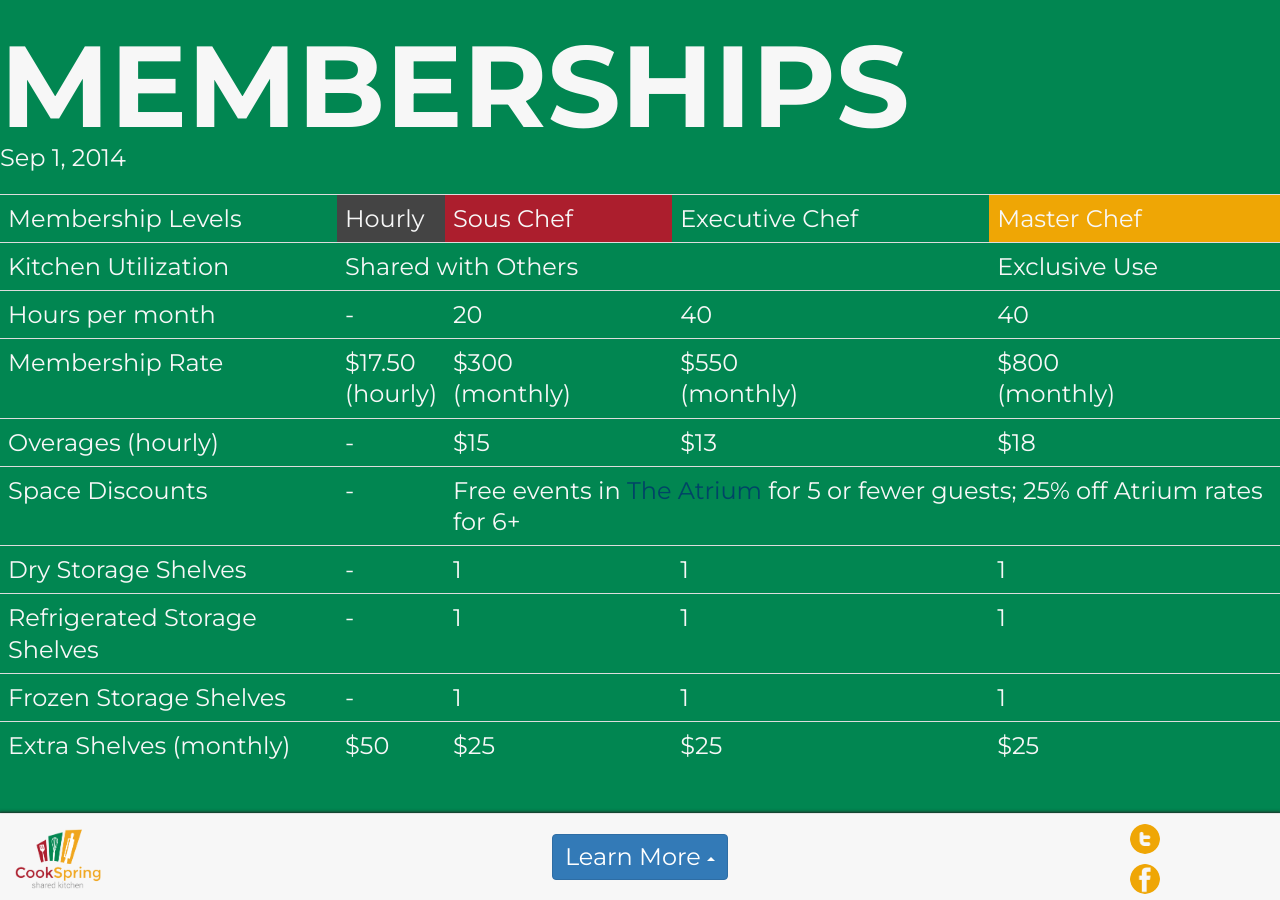
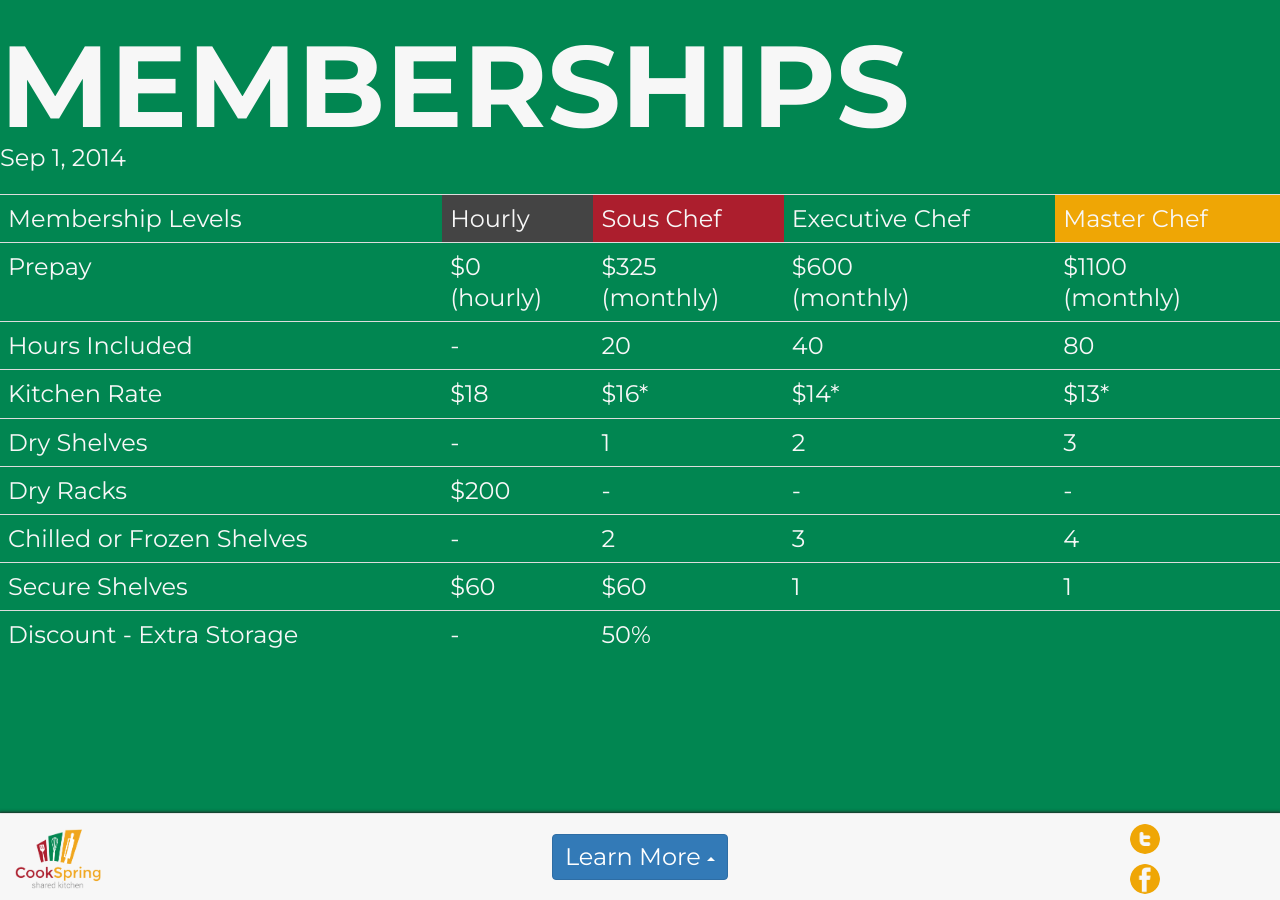
Before and after one commit to The-Summit/cookspring, a Jekyll site: the page built from _posts/2014-09-01-home.md, in a window 1280 px wide. Built offline with Jekyll 4.4.1, drawn with Linux system fonts in a browser that asks for light colours; nearby versions of some CDN libraries; some web fonts are replaced; our own code applies the rules of GitHub Pages for plain Markdown files; a script that is not in the unit is left out.

Commit message:
update pricing & verbiage

```diff
--- a/_posts/2014-09-01-home.md
+++ b/_posts/2014-09-01-home.md
@@ -12,64 +12,60 @@ front: true
 		<td class="bg-green">Executive Chef</td>
 		<td class="bg-yellow">Master Chef</td>
     </tr>
-    <tr>
-		<td>Kitchen Utilization</td>
-		<td colspan="3" class="smalltext">Shared with Others</td>
-		<td class="smalltext">Exclusive Use</td>
+    <tr class="money">
+		<td>Prepay</td>
+		<td>$0 <br /><span class="smalltext">(hourly)</span></td>
+		<td>$325 <br /><span class="smalltext">(monthly)</span></td>
+		<td>$600 <br /><span class="smalltext">(monthly)</span></td>
+		<td>$1100 <br /><span class="smalltext">(monthly)</span></td>
     </tr>
     <tr>
-		<td>Hours per month</td>
+		<td>Hours Included</td>
 		<td>-</td>
 		<td>20</td>
 		<td>40</td>
-		<td>40</td>
+		<td>80</td>
     </tr>
-    <tr class="money">
-		<td>Membership Rate</td>
-		<td>$17.50 <br /><span class="smalltext">(hourly)</span></td>
-		<td>$300 <br /><span class="smalltext">(monthly)</span></td>
-		<td>$550 <br /><span class="smalltext">(monthly)</span></td>
-		<td>$800 <br /><span class="smalltext">(monthly)</span></td>
+
+    <tr>
+		<td>Kitchen Rate</td>
+		<td>$18</td>
+		<td>$16*</td>
+		<td>$14*</td>
+		<td>$13*</td>
     </tr>
     <tr>
-		<td>Overages (hourly)</td>
+		<td>Dry Shelves</td>
 		<td>-</td>
-		<td>$15</td>
-		<td>$13</td>
-		<td>$18</td>
-    </tr>
-	<tr>
-		<td>Space Discounts</td>
-		<td>-</td>
-		<td colspan="3" class="smalltext">Free events in <a target="_blank" href="http://thesummitfw.com/property/#atrium">The Atrium</a> for 5 or fewer guests; 25% off Atrium rates for 6+</td>
+		<td>1</td>
+		<td>2</td>
+		<td>3</td>
     </tr>
     <tr>
-		<td>Dry Storage Shelves</td>
+		<td>Dry Racks</td>
+		<td>$200</td>
 		<td>-</td>
-		<td>1</td>
+		<td>-</td>
+		<td>-</td>
+    </tr>
+    <tr>
+		<td>Chilled or Frozen Shelves</td>
+		<td>-</td>
+		<td>2</td>
+		<td>3</td>
+		<td>4</td>
+    </tr>
+    <tr>
+		<td>Secure Shelves</td>
+		<td>$60</td>
+		<td>$60</td>
 		<td>1</td>
 		<td>1</td>
     </tr>
     <tr>
-		<td>Refrigerated Storage Shelves</td>
+		<td>Discount - Extra Storage</td>
 		<td>-</td>
-		<td>1</td>
-		<td>1</td>
-		<td>1</td>
-    </tr>
-    <tr>
-		<td>Frozen Storage Shelves</td>
-		<td>-</td>
-		<td>1</td>
-		<td>1</td>
-		<td>1</td>
-    </tr>
-    <tr>
-		<td>Extra Shelves (monthly)</td>
-		<td>$50</td>
-		<td>$25</td>
-		<td>$25</td>
-		<td>$25</td>
+		<td colspan="3" class="smalltext">50%</td>
     </tr>
   </tbody>
 </table>
```
Also changed, not shown: _posts/2014-09-03-home.md (+1 -1 lines).
